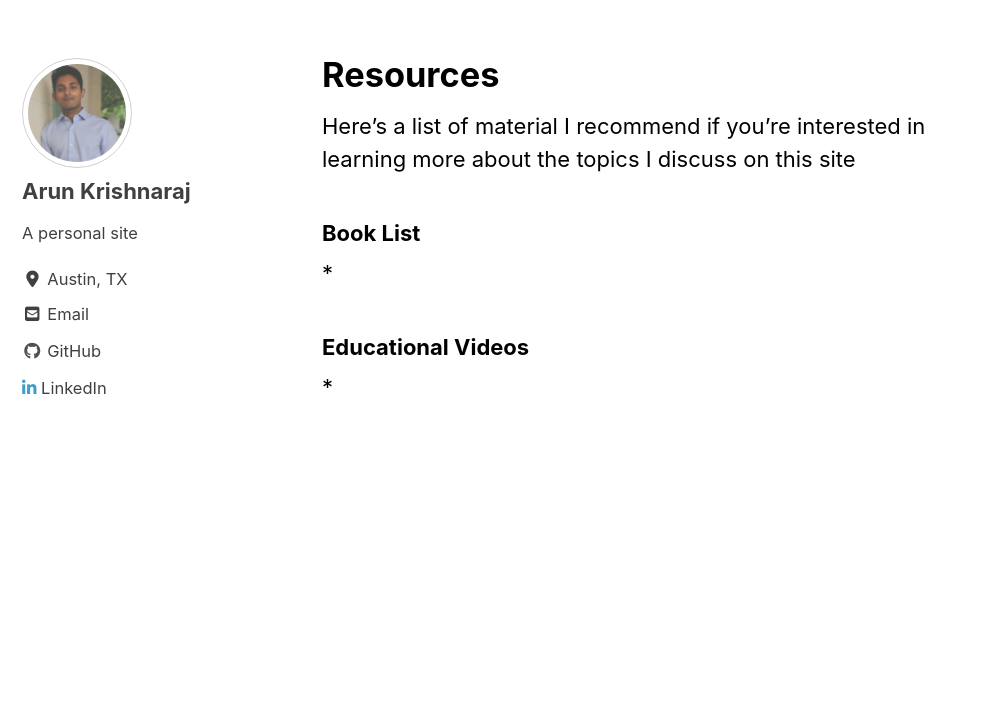
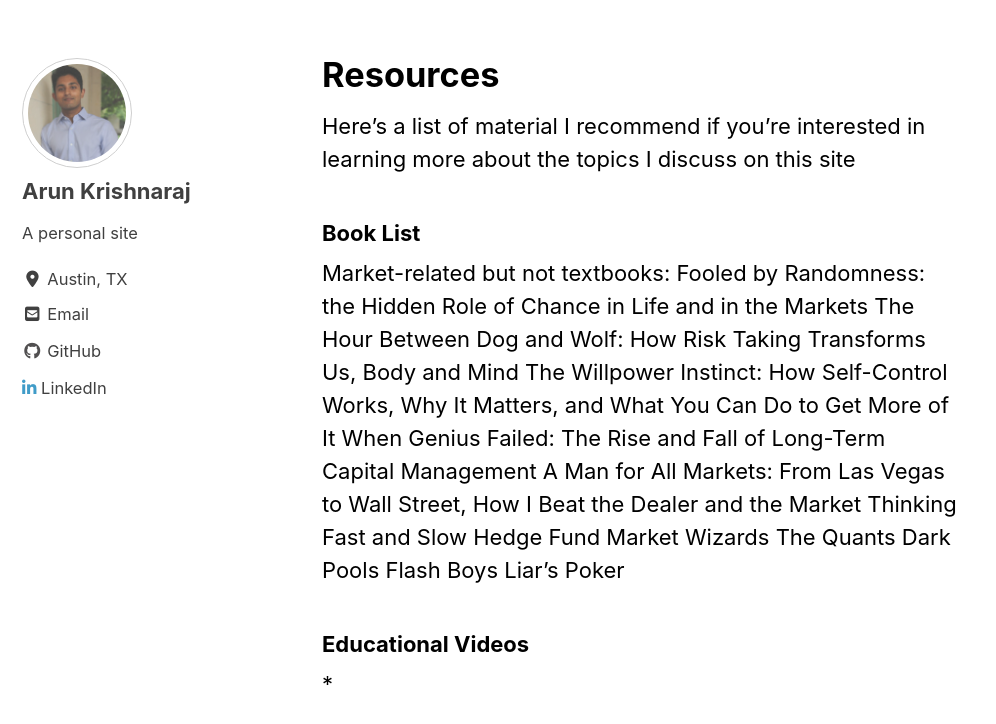
Before and after one commit to arun-krishnaraj/oldsite.github.io, a Jekyll site: the page built from _pages/readinglist.md, in a window 1280 px wide and 900 px high, scrolled down 1057 px. Shown: the top 724 px of the window, without its empty margins (0-996 px from the left). Built offline with Jekyll 4.4.1, drawn with Linux system fonts in a browser that asks for light colours; cached includes are drawn as plain includes; nearby versions of some CDN libraries; grey boxes are pictures that could not be loaded.

Commit message:
Update readinglist.md
Added to reading list

```diff
--- a/_pages/readinglist.md
+++ b/_pages/readinglist.md
@@ -9,7 +9,17 @@
 Here's a list of material I recommend if you're interested in learning more about the topics I discuss on this site
 
 ### Book List
-*
-
+Market-related but not textbooks:
+  Fooled by Randomness: the Hidden Role of Chance in Life and in the Markets
+  The Hour Between Dog and Wolf: How Risk Taking Transforms Us, Body and Mind
+  The Willpower Instinct: How Self-Control Works, Why It Matters, and What You Can Do to Get More of It
+  When Genius Failed: The Rise and Fall of Long-Term Capital Management
+  A Man for All Markets: From Las Vegas to Wall Street, How I Beat the Dealer and the Market
+  Thinking Fast and Slow
+  Hedge Fund Market Wizards
+  The Quants
+  Dark Pools
+  Flash Boys
+  Liar's Poker
 ### Educational Videos
 *
```
